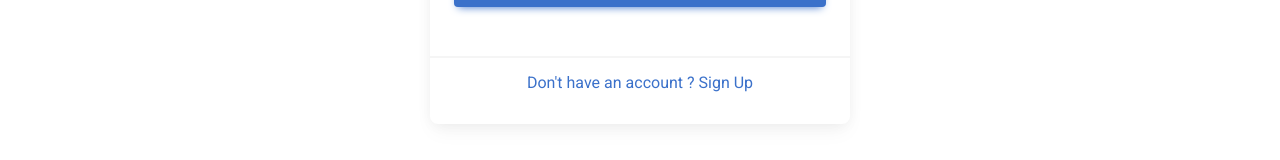
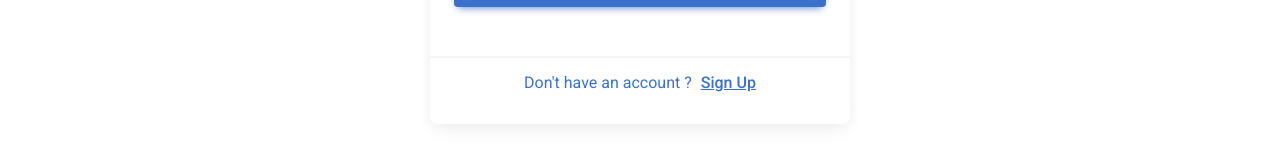
Before and after one commit to Prabakara-N/blog-website-mern, a React (Create React App) app in the folder client/: page /login in a window 1280 px wide. Shown: the part 364-524 px from the top of the page. Built offline with nearby package versions, Linux system fonts and the light colour scheme.

Commit message:
footer added

```diff
--- /dev/null
+++ b/client/src/components/Footer.js
@@ -0,0 +1,36 @@
+import React from "react";
+import { MDBFooter } from "mdb-react-ui-kit";
+import { FaInstagram, FaLinkedin, FaGithub } from "react-icons/fa";
+
+const Footer = () => {
+  return (
+    <MDBFooter
+      className="py-3 container-fluid d-flex flex-column justify-content-center align-items-center text-white"
+      style={{ backgroundColor: "#202c37" }}
+    >
+      <p className="c-right text-center">
+        Copyright &copy; MERN stack Blogs 2023. All rights reserved.
+      </p>
+
+      <div className="container d-flex social justify-content-center align-items-center gap-3 fs-4 ">
+        <a href="https://www.instagram.com/swag__55__/">
+          <div className="text-white">
+            <FaInstagram className="s-icon" />
+          </div>
+        </a>
+        <a href="https://www.linkedin.com/in/prabakaran-m-105289219/">
+          <div className="text-white">
+            <FaLinkedin className="s-icon" />
+          </div>
+        </a>
+        <a href="https://github.com/Prabakara-N">
+          <div className="text-white">
+            <FaGithub className="s-icon" />
+          </div>
+        </a>
+      </div>
+    </MDBFooter>
+  );
+};
+
+export default Footer;
--- a/client/src/index.css
+++ b/client/src/index.css
@@ -58,6 +58,16 @@ body {
   align-items: center;
   justify-content: center;
   min-height: 40vh;
+}
+
+.text-un {
+  text-decoration: underline;
+  font-weight: 500;
+  padding-left: 5px;
+}
+
+.social {
+  margin: -10px 0;
 }
 
 .eye {
--- a/client/src/pages/Home.js
+++ b/client/src/pages/Home.js
@@ -4,6 +4,7 @@ import { useDispatch, useSelector } from "react-redux";
 import { getBlogs, setCurrentPage } from "../redux/features/blogSlice";
 import { useLocation } from "react-router-dom";
 import { CardBlog, Pagination, Spinner } from "../components";
+import Footer from "../components/Footer";
 
 function useQuery() {
   return new URLSearchParams(useLocation().search);
@@ -29,6 +30,7 @@ const Home = () => {
     return <Spinner />;
   }
   return (
+    <>
       <div
         style={{
           margin: "2rem auto",
@@ -68,6 +70,8 @@ const Home = () => {
           />
         )}
       </div>
+      <Footer />
+    </>
   );
 };
 
--- a/client/src/pages/Login.js
+++ b/client/src/pages/Login.js
@@ -106,7 +106,9 @@ const Login = () => {
         </MDBCardBody>
         <MDBCardFooter>
           <Link to="/register">
-            <p>Don't have an account ? Sign Up</p>
+            <p>
+              Don't have an account ? <span className="text-un">Sign Up</span>{" "}
+            </p>
           </Link>
         </MDBCardFooter>
       </MDBCard>
--- a/client/src/pages/Register.js
+++ b/client/src/pages/Register.js
@@ -153,7 +153,9 @@ const Register = () => {
         </MDBCardBody>
         <MDBCardFooter>
           <Link to="/login">
-            <p>Already have an account ? Sign In</p>
+            <p>
+              Already have an account ? <span className="text-un">Sign In</span>
+            </p>
           </Link>
         </MDBCardFooter>
       </MDBCard>
```
Lines whose indentation alone changed are shown as unchanged.
